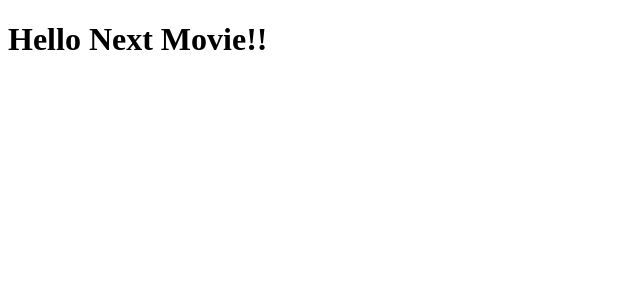
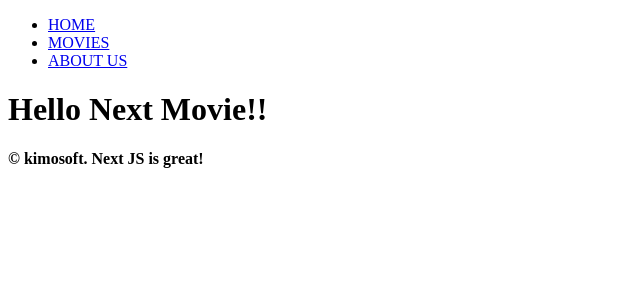
Before and after one commit to kimo21899/nextjs_movie, a Next.js app: page / in a window 1280 px wide. Shown: the top 300 px of the page, without its empty margins (0-640 px from the left). Built offline with nearby package versions, Linux system fonts and the light colour scheme.

Commit message:
add movie list

```diff
--- a/app/page.tsx
+++ b/app/(home)/page.tsx
@@ -1,3 +1,7 @@
+export const metadata = {
+  title: 'HOME',
+}
+
 export default function Home() {
   return <h1>Hello Next Movie!!</h1>
 }
--- /dev/null
+++ b/app/components/footer.tsx
@@ -0,0 +1,7 @@
+export default function Footer() {
+  return  (
+    <div>
+      <h4> &copy; kimosoft. Next JS is great!</h4>
+    </div>
+  )
+}
--- /dev/null
+++ b/app/components/navigation.tsx
@@ -0,0 +1,13 @@
+import Link from "next/link";
+
+export default function Navigation() {
+  return  (
+    <div>
+      <ul>
+        <li><Link href="/">HOME</Link></li>
+        <li><Link href="/movies">MOVIES</Link></li>
+        <li><Link href="/about-us">ABOUT US</Link></li>
+      </ul>
+    </div>
+  )
+}
--- a/app/layout.tsx
+++ b/app/layout.tsx
@@ -1,6 +1,12 @@
-export const metadata = {
-  title: 'Next.js',
-  description: 'Generated by Next.js',
+import Footer from "./components/footer"
+import Navigation from "./components/navigation"
+
+export const metadata : Metadata = {
+  title: {
+    template: "%s | Next Movies",
+    default: "Loading...",
+  },
+  description: 'The best movies on the best framework',
 }
 
 export default function RootLayout({
@@ -10,7 +16,11 @@ export default function RootLayout({
 }) {
   return (
     <html lang="en">
-      <body>{children}</body>
+      <body inmaintabuse="1">
+        <Navigation/>
+        {children}
+        <Footer/>
+      </body>
     </html>
   )
 }
```
Also changed, not shown: app/(movies)/movies/[id]/page.tsx (added, +7 -0 lines), app/(movies)/movies/loading.tsx (added, +7 -0 lines), app/(movies)/movies/page.tsx (added, +29 -0 lines), app/about-us/page.tsx (added, +11 -0 lines), app/not-found.tsx (added, +7 -0 lines).
